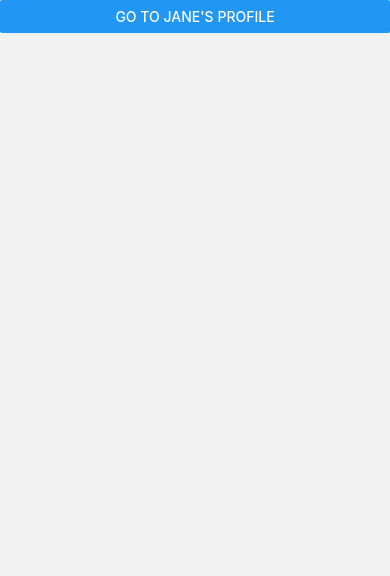
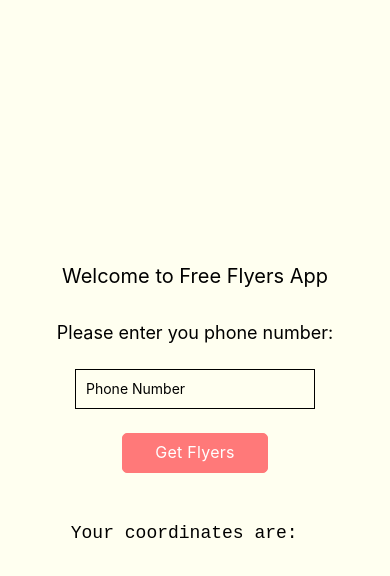
Before and after one commit to girishvr/freeflyer, a React Native app: screen / in a window 390 px wide. Shown: the top 576 px of the page. Built offline with nearby package versions, Linux system fonts and the light colour scheme; no server answers.

Commit message:
Sweet alert customised

```diff
--- a/App.js
+++ b/App.js
@@ -1,12 +1,14 @@
 import * as React from 'react';
-import { Button } from 'react-native';
+import { Text, View, Pressable, TextInput } from 'react-native';
 
 
 import {NavigationContainer} from '@react-navigation/native';
 import {createNativeStackNavigator} from '@react-navigation/native-stack';
 
 import {FlyerScreen} from './Screens/Flyers.js';
-
+import { styles } from "./utils/Styles";
+import { useState } from 'react';
+import {alertType, FreeAlerts} from './utils/Alerts';
 
 const Stack = createNativeStackNavigator();
 
@@ -31,15 +33,78 @@ export default function App(){
 
 
 const HomeScreen = ({navigation}) => {
+
+  const [number, onChangeNumber] = React.useState('');
+
+  // Location operation
+
+  const [lat, setLat] = useState(null);
+  const [long, setLong] = useState(null);
+  const [error, setError] = useState("");
+  const geolocationAPI = navigator.geolocation;
+
+  const getUserCoordinates = () => {
+    if (!geolocationAPI) {
+      console.log('Geolocation API is not available in your browser!')
+      setError('Geolocation API is not available in your browser!')
+    } else {
+      geolocationAPI.getCurrentPosition((position) => {
+        const { coords } = position;
+        setLat(coords.latitude);
+        setLong(coords.longitude);
+        console.log('Latitude and Longitude');
+        console.log({lat, long});
+
+      }, (error) => {
+        console.log('Something went wrong getting your position!')
+        setError('Something went wrong getting your position!')
+      })
+    }
+  }
+
+  if (!lat) {
+    getUserCoordinates();
+  }
+
   return (
-    <Button
-      title="Go to Jane's profile"
-      onPress={() =>
-        navigation.navigate('Flyer')
-      }
-    />
+
+    <View style={styles.container}>
+      <Text style={styles.pageTitle}> Welcome to Free Flyers App </Text>
+      <Text style={styles.paragraph}> Please enter you phone number: </Text>
+
+      <TextInput
+        style={styles.input}
+        onChangeText={onChangeNumber}
+        value={number}
+        maxLength={10}
+        placeholder="Phone Number"
+        inputMode="numeric"
+      />
+
+      <Pressable style={styles.button} onPress={loginUser}>
+        <Text style={styles.text}>Get Flyers</Text>
+      </Pressable>
+
+      <View>
+        <Text style={styles.messageBodyText}><p>Your coordinates are: {lat} {long}</p> </Text>
+      </View>
+
+    </View>
+
+
   );
 };
+
+  const loginUser = (navigation, route) => {
+    console.log("Check and log in user");
+    FreeAlerts(alertType.InvalidInput);
+    //navigation.navigate('Flyer');
+    // FreeAlerts(alertType.Success);
+
+  }
+
+
+
 // const FlyersScreen = ({navigation, route}) => {
 //   return <Text>This is {route.params.name}'s profile</Text>;
 // };
--- a/Screens/Flyers.js
+++ b/Screens/Flyers.js
@@ -13,12 +13,8 @@ import 'swiper/css/effect-cards';
 // import required modules
 import { EffectCards } from 'swiper/modules';
 
-import { Text, View, Dimensions, Image, Animated, PanResponder } from 'react-native';
+import { Text, View, Dimensions, Image, Animated } from 'react-native';
 import React, {useRef} from 'react';
-
-
-import { useState } from 'react';
-
 
 
 
@@ -30,45 +26,18 @@ export const FlyerScreen = ({navigation}) =>{
 // export default function Flyer() {
 
 
-  const [lat, setLat] = useState(null);
-  const [long, setLong] = useState(null);
-  const [error, setError] = useState("");
-  const geolocationAPI = navigator.geolocation;
+  // Depricated by Girish - PanResponder
+  // const pan = useRef(new Animated.ValueXY()).current;
 
-  const getUserCoordinates = () => {
-    if (!geolocationAPI) {
-      console.log('Geolocation API is not available in your browser!')
-      setError('Geolocation API is not available in your browser!')
-    } else {
-      geolocationAPI.getCurrentPosition((position) => {
-        const { coords } = position;
-        setLat(coords.latitude);
-        setLong(coords.longitude);
-        console.log('Latitude and Longitude');
-        console.log({lat, long});
-
-      }, (error) => {
-        console.log('Something went wrong getting your position!')
-        setError('Something went wrong getting your position!')
-      })
-    }
-  }
-
-  getUserCoordinates();
-  console.log('Latitude and Longitude');
-  console.log({lat, long});
-
-  const pan = useRef(new Animated.ValueXY()).current;
-
-  const panResponder = useRef(
-    PanResponder.create({
-      onMoveShouldSetPanResponder: () => true,
-      onPanResponderMove: Animated.event([null, {dx: pan.x, dy: pan.y}]),
-      onPanResponderRelease: () => {
-        pan.extractOffset();
-      },
-    }),
-  ).current;
+  // const panResponder = useRef(
+  //   PanResponder.create({
+  //     onMoveShouldSetPanResponder: () => true,
+  //     onPanResponderMove: Animated.event([null, {dx: pan.x, dy: pan.y}]),
+  //     onPanResponderRelease: () => {
+  //       pan.extractOffset();
+  //     },
+  //   }),
+  // ).current;
 
   return (
     //
@@ -103,11 +72,6 @@ export const FlyerScreen = ({navigation}) =>{
               </View>
 
 
-               <View>
-                <Text style={styles.messageBodyText}><p>Your coordinates are: {lat} {long}</p> </Text>
-              </View>
-
-
             </View>
 
 
--- a/babel.config.js
+++ b/babel.config.js
@@ -3,4 +3,5 @@ module.exports = function(api) {
   return {
     presets: ['babel-preset-expo'],
   };
+
 };
--- a/package.json
+++ b/package.json
@@ -19,6 +19,7 @@
     "react-native-safe-area-context": "4.6.3",
     "react-native-screens": "~3.22.0",
     "react-native-web": "~0.19.6",
+    "sweetalert2": "^11.7.26",
     "swiper": "^10.2.0"
   },
   "devDependencies": {
--- /dev/null
+++ b/utils/Alerts.js
@@ -0,0 +1,89 @@
+
+
+import Swal from 'sweetalert2'
+import './App.css';
+
+
+
+
+
+
+  // customClass: {
+  //   container: '...',
+  //   popup: '...',
+  //   header: '...',
+  //   title: '...',
+  //   closeButton: '...',
+  //   icon: '...',
+  //   image: '...',
+  //   htmlContainer: '...',
+  //   input: '...',
+  //   inputLabel: '...',
+  //   validationMessage: '...',
+  //   actions: '...',
+  //   confirmButton: '...',
+  //   denyButton: '...',
+  //   cancelButton: '...',
+  //   loader: '...',
+  //   footer: '....',
+  //   timerProgressBar: '....',
+  // }
+
+
+
+  export const alertType = Object.freeze({
+    InvalidInput: 'invalid',
+    Success: 'success',
+  });
+
+
+  export const FreeAlerts = (type) =>{
+    console.log("Sweet Alert - type -" + type);
+    switch(type){
+      case 'invalid':
+        inValidInputAlert();
+        break;
+      case 'success':
+        successAlert();
+        break;
+      default:
+        console.log("Sweet Alert - invalid option");
+        break;
+    }
+  }
+
+  const inValidInputAlert = () => {
+    Swal.fire({
+      title: 'Did you enter the number properly?',
+      text: 'Please enter a valid phone number',
+      icon: 'warning',
+      showConfirmButton: false,
+      // timer: 3000,
+      customClass:{
+        title: 'sweet_titleImportant',
+        // header: 'sweet_titleImportant',
+        container: 'sweet_titleImportant',
+        // validationMessage: 'sweet_titleImportant',
+        // footer: 'sweet_titleImportant',
+
+      }
+    });
+  }
+
+  const successAlert = () => {
+    Swal.fire({
+      position: 'top-end',
+      icon: 'success',
+      title: 'Your log in completed',
+      showConfirmButton: false,
+      // timer: 1500,
+      customClass:{
+        title: 'sweet_messageImportant',
+        header: 'sweet_messageImportant',
+      }
+    });
+  }
+
+
+// export{ inValidInputAlert }
+// export{ successAlert }
--- /dev/null
+++ b/utils/App.css
@@ -0,0 +1,16 @@
+
+
+   .sweet_titleImportant {
+       color:gray !important;
+       margin: auto !important;
+       font-size: 18px !important;
+       font-family: "Segoe UI", 'Roboto', 'Helvetica', 'Arial', 'sans-serif';
+    }
+
+
+ .sweet_messageImportant {
+       color:gray !important;
+       margin: auto !important;
+       font-size: 18px !important;
+       font-family: "Segoe UI", 'Roboto', 'Helvetica', 'Arial', 'sans-serif';
+    }
--- a/utils/Styles.js
+++ b/utils/Styles.js
@@ -9,11 +9,60 @@ const SCREEN_HEIGHT = Dimensions.get('window').height
 const SCREEN_WIDTH = Dimensions.get('window').width
 
 const styles = StyleSheet.create({
+
   container: {
     flex: 1,
     backgroundColor: 'ivory',
     alignItems: 'center',
     justifyContent: 'center',
+  },
+
+  pageTitle:{
+    fontWeight:'400',
+    textAlign:'center',
+    fontSize:20,
+    padding:20,
+  },
+
+  input: {
+    height: 40,
+    margin: 12,
+    borderWidth: 0.5,
+    padding: 10,
+  },
+
+  button: {
+    height: 40,
+    margin: 12,
+    borderWidth: 0.5,
+
+    padding: 20,
+    paddingVertical: 12,
+    paddingHorizontal: 32,
+    borderRadius: 5,
+    elevation: 4,
+
+    alignItems: 'center',
+    justifyContent: 'center',
+    backgroundColor: '#ff7979',
+    borderColor: '#ff7979',
+
+
+  },
+
+  text: {
+    fontSize: 16,
+    lineHeight: 21,
+    fontWeight: '400',
+    letterSpacing: 0.25,
+    color: 'white',
+  },
+
+  paragraph:{
+    fontWeight:'400',
+    textAlign:'center',
+    fontSize:18,
+    padding:14,
   },
 
   //* Swiper
```
Also changed, not shown: 1 other file (tests, documents, lock files or other folders).
